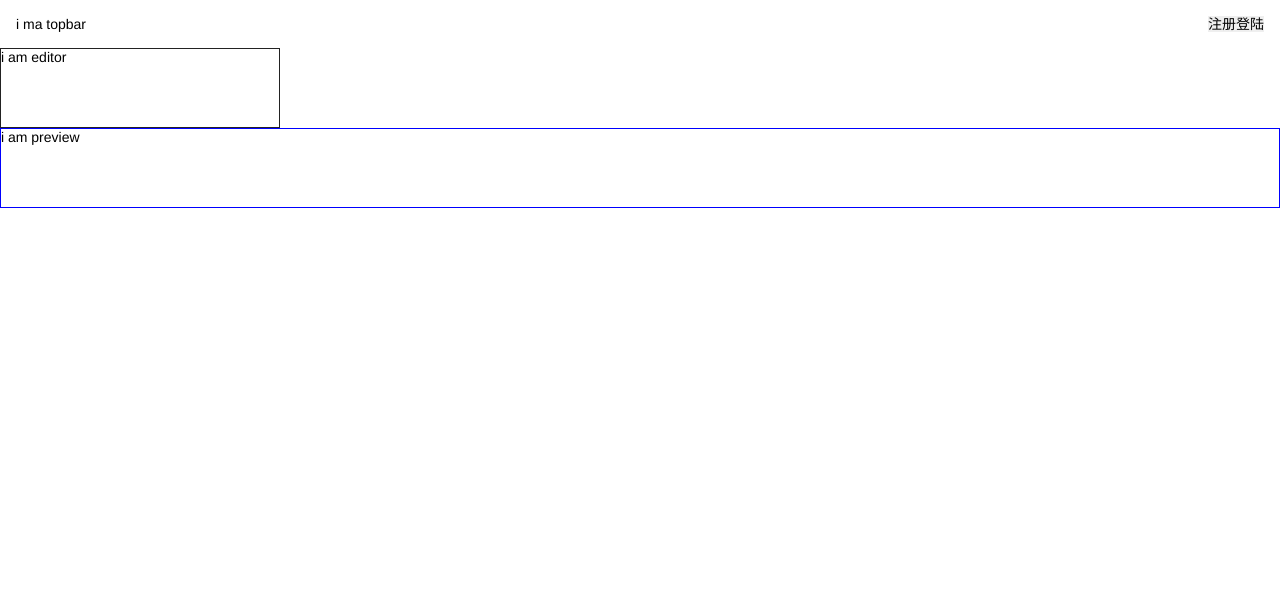
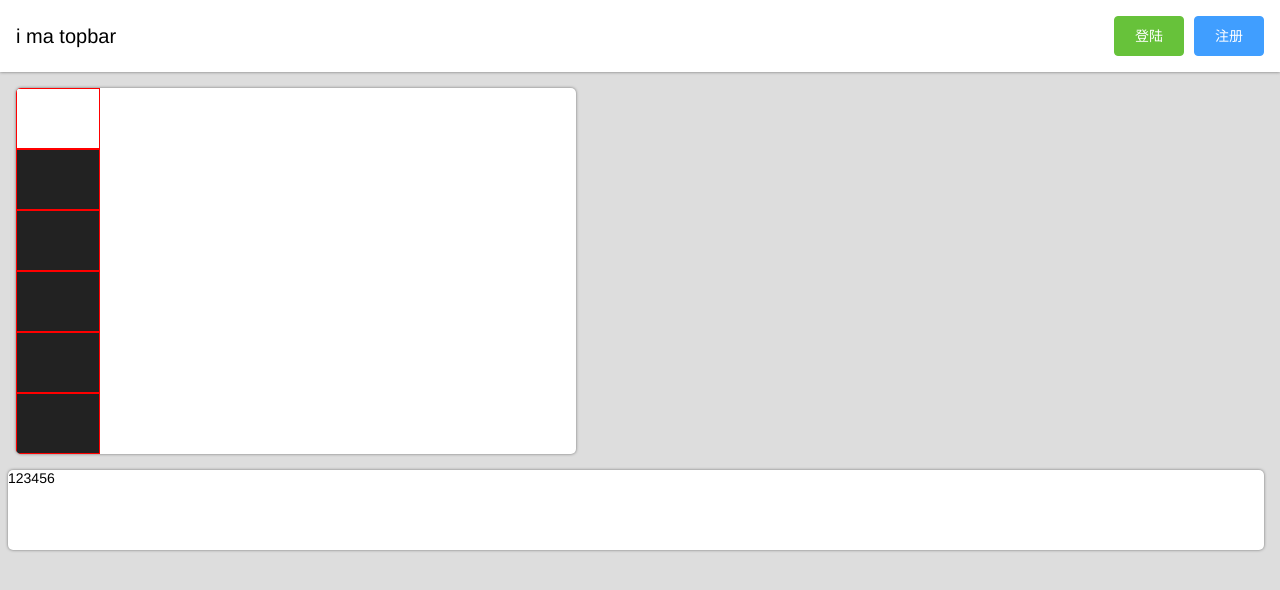
Before and after one commit to Alexaa123/vue-resumer-1, a Vue app: page / in a window 1280 px wide. Shown: the top 590 px of the page. Built offline with nearby package versions, Linux system fonts and the light colour scheme.

Commit message:
写好了editor样式

```diff
--- a/index.html
+++ b/index.html
@@ -3,6 +3,7 @@
   <head>
     <meta charset="utf-8">
     <title>vue-resumer-1</title>
+    <script src="//at.alicdn.com/t/font_465308_opbar8az50sbgldi.js"></script>
   </head>
   <body>
     <div id="app"></div>
--- a/src/App.vue
+++ b/src/App.vue
@@ -30,6 +30,11 @@
   height:100%;
   overflow:hidden;
 }
+.icon {
+   width: 3em; height: 3em;
+   vertical-align: -0.15em;
+   overflow: hidden;
+}
 #app {
   font-family: 'Avenir', Helvetica, Arial, sans-serif;
   -webkit-font-smoothing: antialiased;
@@ -39,15 +44,28 @@
   flex-direction: column;
 }
 .topbar{
+  position:relative;
+  z-index:1;
+  box-shadow:0 0 3px hsla(0,0,0,0.5);
 }
 main{
   display:flex;
   flex:1;
+  background:#ddd;
   > .editor{
-    width:20em;
+    background:#fff;
+    width:40em;
+    margin:16px 8px 16px 16px;
+    box-shadow:0 0 3px hsla(0,0,0,0.5);
+    border-radius:5px;
+    overflow: hidden;
   }
   > .preview{
+     background:#fff;
     flex:1;
+    margin:16px 16px 16px 8px;
+    box-shadow:0 0 3px hsla(0,0,0,0.5);
+    border-radius:5px;
   }
 }
 </style>
--- a/src/components/Editor.vue
+++ b/src/components/Editor.vue
@@ -1,12 +1,66 @@
 <template>
 	<div id="editor">
-		i am editor
+		<nav>
+			<ol>
+				<li class="active">
+					<svg class="icon ">
+    					<use xlink:href="#icon-zheng"></use>
+					</svg>
+				</li>
+				<li>
+					<svg class="icon">
+    					<use xlink:href="#icon-work"></use>
+					</svg>
+				</li>
+				<li>
+					<svg class="icon">
+    					<use xlink:href="#icon-book"></use>
+					</svg>
+				</li>
+				<li>
+					<svg class="icon">
+    					<use xlink:href="#icon-jiang"></use>
+					</svg>
+				</li>
+				<li>
+					<svg class="icon">
+    					<use xlink:href="#icon-poject"></use>
+					</svg>
+				</li>
+				<li>
+					<svg class="icon">
+    					<use xlink:href="#icon-telephone"></use>
+					</svg>
+				</li>
+			</ol>
+		</nav>
+		<ol>
+			<li></li>
+		</ol>
 	</div>
 </template>
 
-<style>
+<style lang="scss">
 	#editor{
-		border:1px solid #222;
+		text-align:center;
 		min-height:80px;
+		display: flex;
+		> nav{
+			background:#222;
+			width:6em;
+		}
+		nav > ol > li{
+			padding:8px 0;
+			border:1px solid red;
+			 > .icon{
+			 	fill: #fff;
+			 }
+			 &.active{
+			 	background:#fff;
+			 	>.icon{
+			 		fill: #111;
+			 	}
+			 }
+		}
 	}
 </style>
--- a/src/components/Preview.vue
+++ b/src/components/Preview.vue
@@ -1,12 +1,11 @@
 <template>
 	<div id="preview">
-		i am preview
+		123456
 	</div>
 </template>
 
 <style>
 	#preview{
-		border:1px solid blue;
 		min-height:80px;
 	}
 </style>
--- a/src/components/Topbar.vue
+++ b/src/components/Topbar.vue
@@ -2,8 +2,8 @@
 	<div id="topbar">
 		i ma topbar
 		<div class="actions">
-			<button>注册</button>
-			<button>登陆</button>
+			<el-button type="success">登陆</el-button>
+			<el-button type="primary">注册</el-button>
 		</div>
 	</div>
 </template>
@@ -12,6 +12,8 @@
 	#topbar{
 		display:flex;
 		justify-content: space-between;
+		align-items: center;
 		padding:16px;
+		font-size:20px;
 	}
 </style>
--- a/src/main.js
+++ b/src/main.js
@@ -5,6 +5,10 @@
 import 'normalize.css'
 import './assets/reset.scss'
 
+import ElementUI from 'element-ui'
+import 'element-ui/lib/theme-chalk/index.css'
+
+Vue.use(ElementUI)
 
 Vue.config.productionTip = false
 
@@ -16,4 +20,6 @@
 		App
 	}
 })
+
+
 /* eslint-disable no-new */
```
